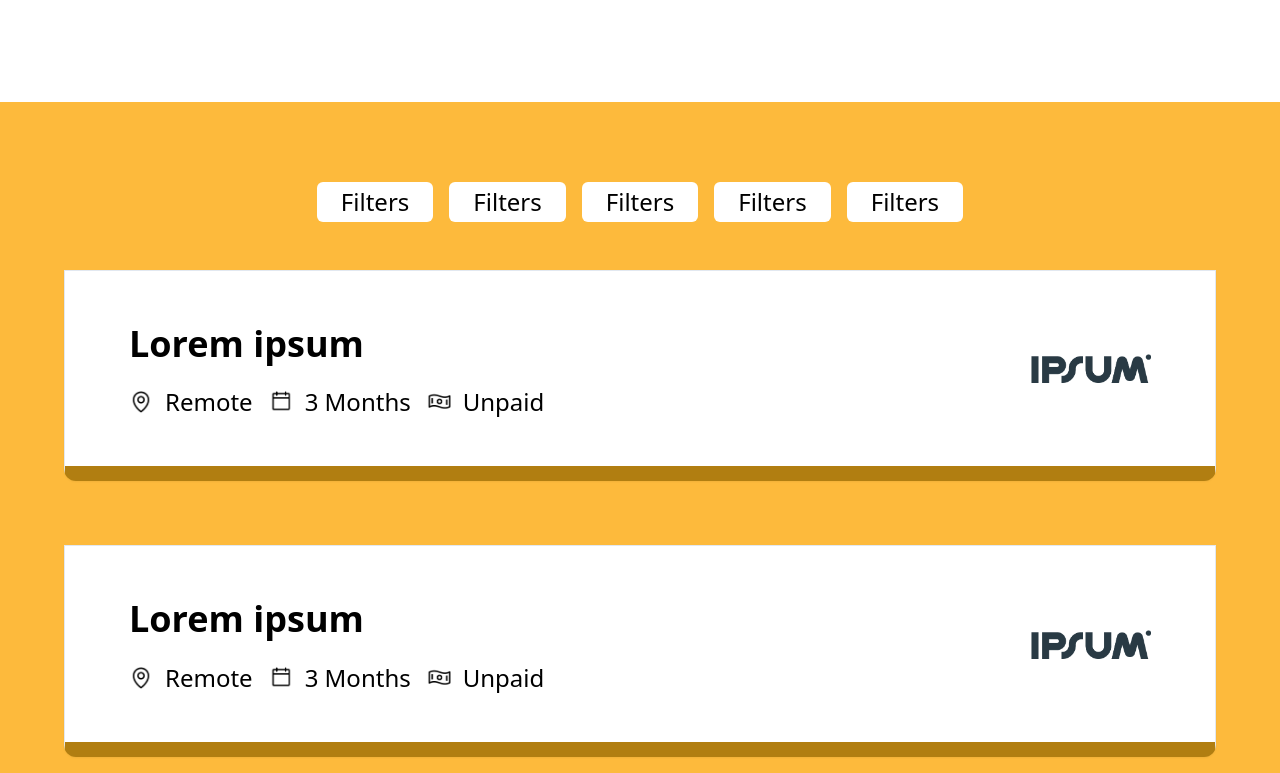
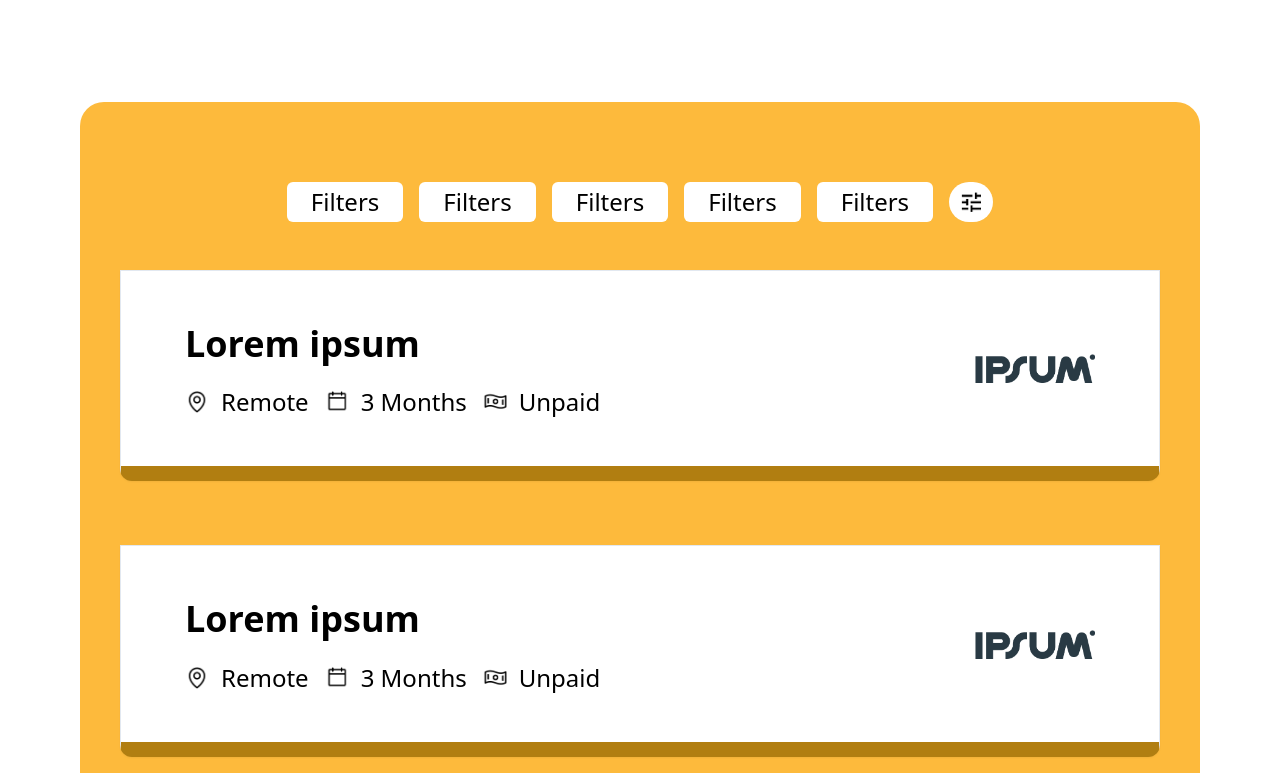
Before and after one commit to ProjectClay-Repos/goldfish-ladder-website, a Next.js app: page /internship in a window 1280 px wide. Shown: the part 587-1360 px from the top of the page. Built offline with nearby package versions, Linux system fonts and the light colour scheme.

Commit message:
intership page imporvements

```diff
--- a/app/internship/page.tsx
+++ b/app/internship/page.tsx
@@ -27,7 +27,7 @@ export default function InternshipPage() {
       </div>
 
       {/* Yellow Section */}
-      <div className="bg-[#FDBA3C] px-6 md:px-10 py-16 md:py-20 text-black">
+      <div className="bg-[#FDBA3C] px-6 md:px-10 py-16 md:py-20 mx-20 text-black rounded-3xl">
   {/* Filter Buttons */}
   <div className="flex flex-wrap justify-center gap-3 md:gap-4 mb-12">
     {["Filters", "Filters", "Filters", "Filters", "Filters"].map((label, i) => (
@@ -35,6 +35,16 @@ export default function InternshipPage() {
         {label}
       </Button>
     ))}
+    {/* Adding circular internship/filter.png block */}
+    <Button className="bg-white text-black rounded-full p-3">
+      <Image
+        src="/internship/filter.png"
+        alt="filter icon"
+        width={20}
+        height={20}
+        className="object-contain"
+      />
+    </Button>
   </div>
 
   {/* Internship Cards */}
@@ -43,7 +53,7 @@ export default function InternshipPage() {
       <Card
         key={i}
         className="bg-white flex flex-col md:flex-row items-start md:items-center justify-between px-6 md:px-16 py-8 md:py-12
-              rounded-none rounded-b-xl border-b-[10px] md:border-b-[15px] border-b-[#b17e11] text-black"
+        rounded-none rounded-b-xl border-b-[15px] border-b-[#b17e11] text-black"
       >
         <div className="flex flex-col md:flex-row items-start md:items-center space-y-4 md:space-y-0 md:space-x-10">
           <div>
@@ -86,6 +96,8 @@ export default function InternshipPage() {
   </div>
 </div>
 
+
+
       {/* Emerging Startups Section */}
       <div className="bg-white py-16 md:py-20 px-6 md:px-10 text-black">
         <h2 className="text-[32px] md:text-[40px] font-extrabold mb-4">Emerging Startups</h2>
```
Lines whose indentation alone changed are shown as unchanged.
